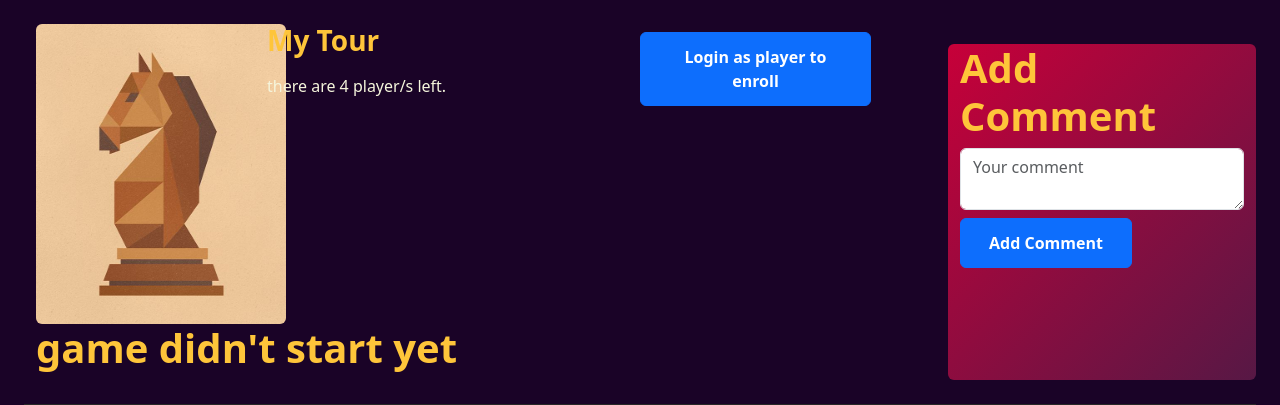
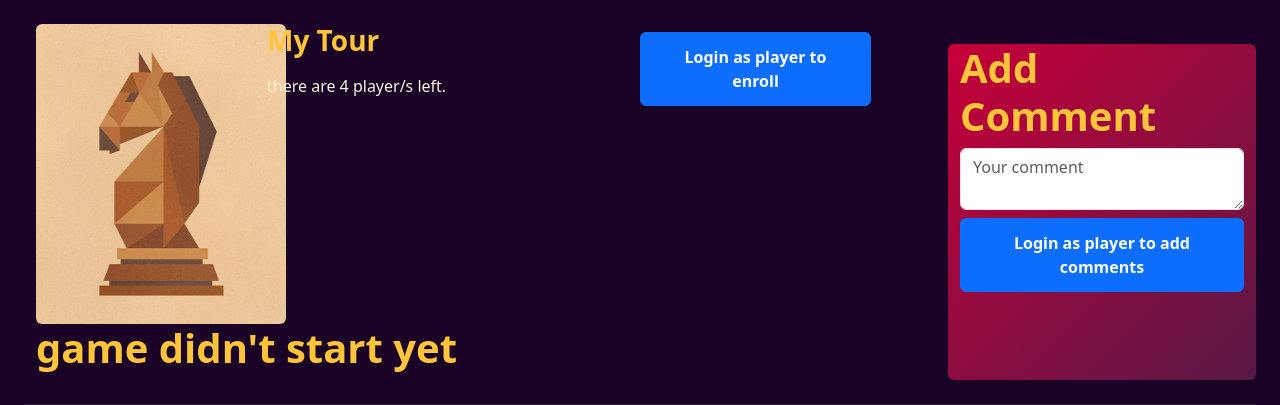
Before and after one commit to abdulazizalzahrani1/CapStone-PlayUdi-, a Django app: page /tournaments/tournament_details/1/ in a window 1280 px wide. Shown: the part 80-485 px from the top of the page. Run offline with Django 4.2, Linux system fonts and the light colour scheme; a user stored in the database is signed in; data comes from the database, SQL or seed files in the repository.

Commit message:
edit add commit condition

```diff
--- a/PlayUdi/main/static/styles/stylee.css
+++ b/PlayUdi/main/static/styles/stylee.css
@@ -569,9 +569,6 @@ ul li a:hover {
     background: linear-gradient(-45deg,#571845 , #c70039);
     margin-top: 20px;
     width: 25%;
-
-
-
 }
 .sidebarss{
     display: flex;
--- a/PlayUdi/tournament/templates/tournament/tournament_details.html
+++ b/PlayUdi/tournament/templates/tournament/tournament_details.html
@@ -98,7 +98,11 @@
             <form action="{% url 'tournament:show_tournament_details' tournament.id %}" method="post" >
                 {% csrf_token %}
                 <textarea  class="form-control mt-2" name="content"  placeholder="Your comment"></textarea>
+                {% if profile_user.states == '1' %}
                 <input class="btn btn-primary mt-2" type="submit" value="Add Comment" />
+                {% else %}
+                <a href="{% url 'accounts:login_user_view' %}" class="btn btn-primary mt-2">Login as player to add comments</a>
+                {% endif %}
             </form>
         </div>
         <nav class="sidebarss">
```
Also changed, not shown: PlayUdi/media/images/TEKKEN_7__MARSHALL_LAW.png (added).
